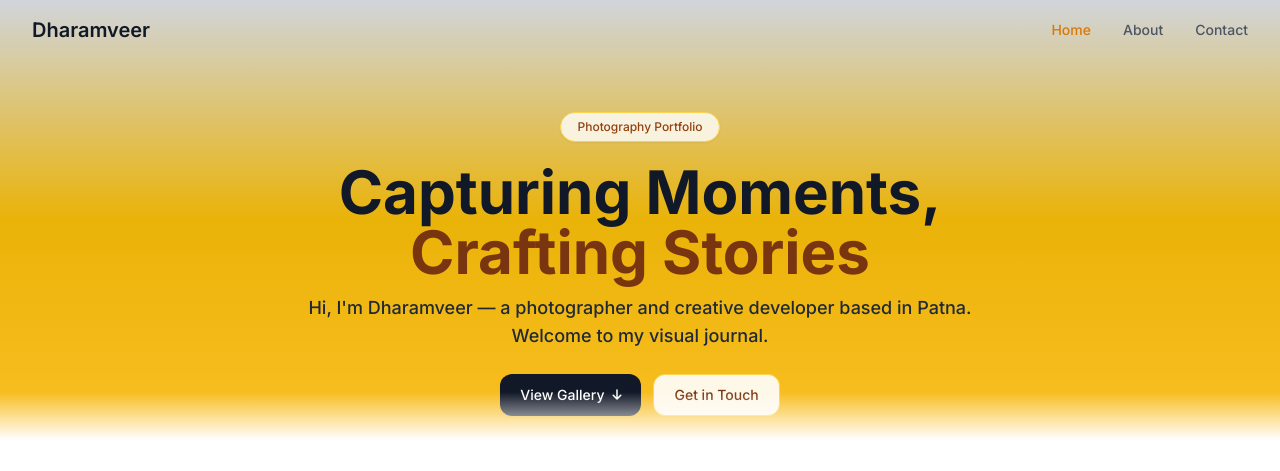
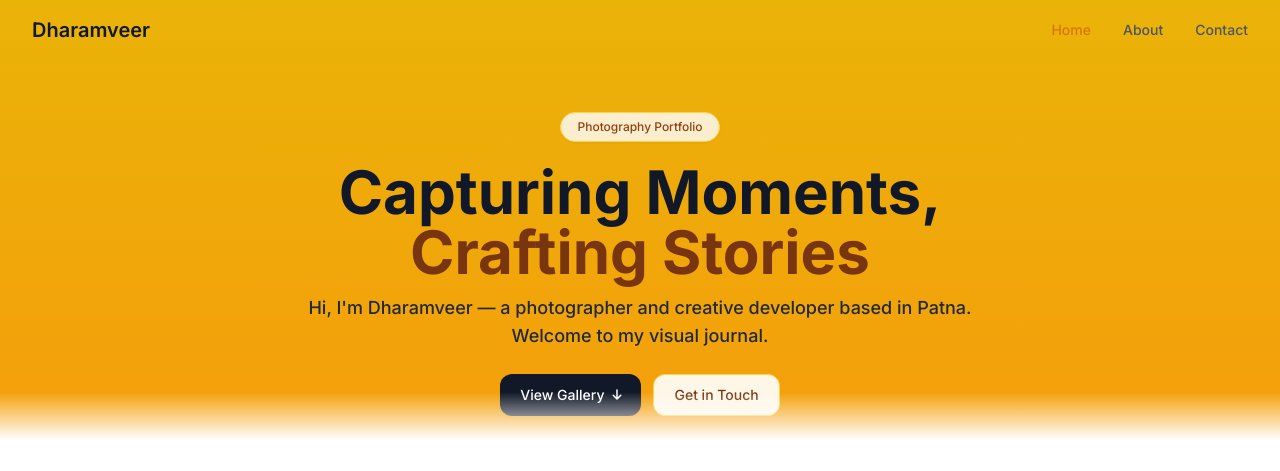
Before and after one commit to dharamveerkz/my-photography-gallery, a React (Vite) app: page / in a window 1280 px wide. Shown: the top 471 px of the page. Built offline with nearby package versions, Linux system fonts and the light colour scheme.

Commit message:
Update HeroSection.jsx

```diff
--- a/src/components/HeroSection.jsx
+++ b/src/components/HeroSection.jsx
@@ -4,7 +4,7 @@ import { Link } from "react-router-dom";
 
 const HeroSection = () => {
   return (
-    <section className="relative pt-24 pb-4 sm:pt-28 sm:pb-6 bg-gradient-to-b from-gray-300 via-yellow-500 to-amber-400">
+    <section className="relative pt-24 pb-4 sm:pt-28 sm:pb-6 bg-gradient-to-b from-yellow-500 to-amber-500">
       <div className="max-w-7xl mx-auto px-4 sm:px-6 lg:px-8 text-center">
 
         {/* Badge */}
```
